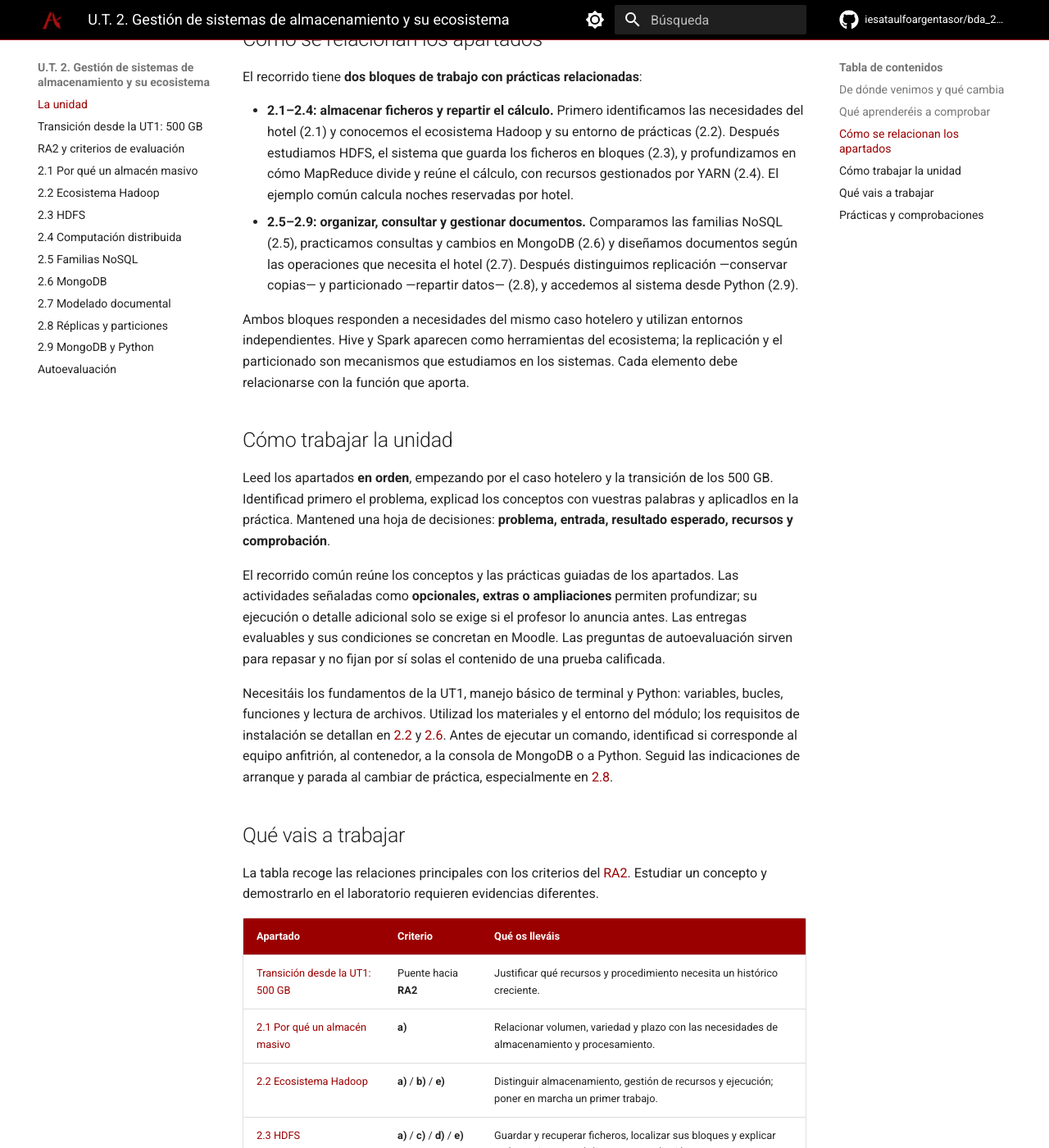
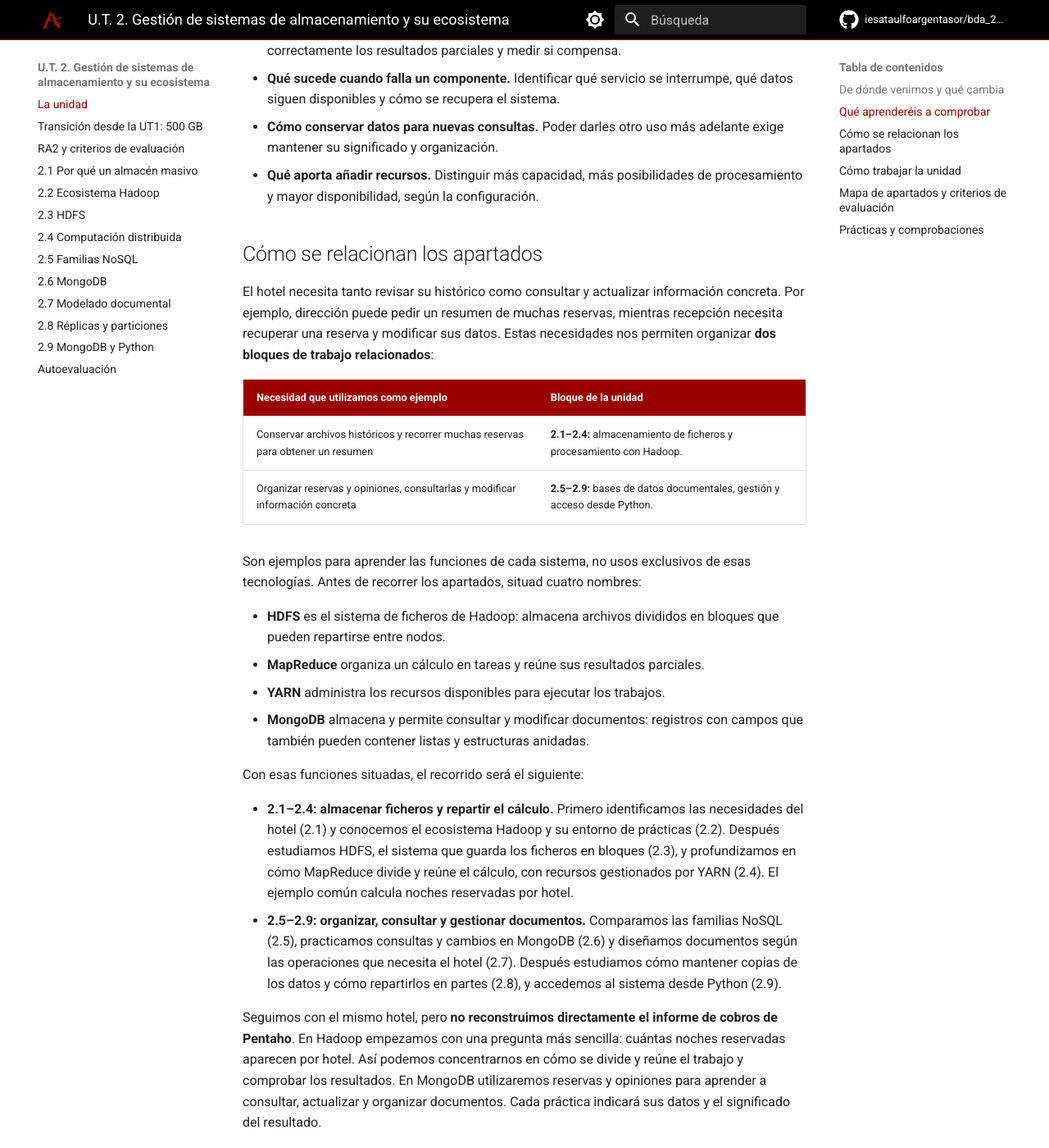
Before and after one commit to iesataulfoargentasor/bda_2026_2027, an MkDocs documentation site: the page built from docs/ut2/index.md, in a window 1280 px wide and 1400 px high, scrolled down 1381 px. Shown: the whole window at 82% size. Built offline with MkDocs 1.6.1 and Material for MkDocs 9.7.7, drawn with Linux system fonts in a browser that asks for light colours; comment, search, counter and statistics services are not loaded; some of the changed text lies outside the part shown.

Commit message:
Refuerza continuidad y recorrido de la unidad UT2

```diff
--- a/docs/ut2/index.md
+++ b/docs/ut2/index.md
@@ -8,13 +8,17 @@ tags:
 
 # U.T. 2. Gestión de sistemas de almacenamiento y su ecosistema
 
-El título sigue el **[RA2](ra2.md)**: *gestiona sistemas de almacenamiento y el amplio ecosistema alrededor de ellos, facilitando el procesamiento de grandes cantidades de datos, sin fallos y de forma rápida*.
+El hotel ya dispone de un procedimiento para preparar y comprobar sus informes. Ahora queremos estudiar qué sucede cuando aumenta el histórico, coinciden varios trabajos o un componente deja de funcionar. En esta unidad aprenderemos a gestionar los sistemas que almacenan y procesan esos datos, comprobando qué pueden hacer y bajo qué condiciones.
+
+Este trabajo desarrolla el **[RA2](ra2.md)**: *gestiona sistemas de almacenamiento y el amplio ecosistema alrededor de ellos, facilitando el procesamiento de grandes cantidades de datos, sin fallos y de forma rápida*.
 
 En esta unidad, «sin fallos» significa estudiar y probar la respuesta del sistema ante **determinados fallos**, con sus condiciones y límites. La rapidez también se comprueba: depende de los datos, los recursos y el trabajo que se realiza.
 
 ## De dónde venimos y qué cambia
 
-En la [UT1](../ut1/index.md) diseñasteis una solución, elegisteis almacenamiento y formatos, integrasteis datos y construisteis un informe comprobado con [Pentaho](../ut1/tarea-clase.md). Seguimos con el mismo **[grupo hotelero de Cantabria](../ut1/caso-hotel.md)**: recepción registra operaciones, finanzas cierra a las **23:00** y gerencia necesita el informe del cierre de ayer a las **8:00**.
+En la [UT1](../ut1/index.md) diseñasteis una solución, elegisteis almacenamiento y formatos, integrasteis datos y construisteis un informe comprobado con [Pentaho](../ut1/tarea-clase.md). Seguimos con el mismo **[grupo hotelero de Cantabria](../ut1/caso-hotel.md)**: recepción registra operaciones, finanzas cierra a las **23:00** y gerencia necesita el informe de ese cierre a las **8:00 del día siguiente**.
+
+En la práctica integradora aprendisteis a relacionar reservas y cobros, validar el resultado y controlar la publicación. Esas comprobaciones siguen siendo necesarias. Ahora ampliamos la pregunta: además de obtener un resultado correcto, ¿qué recursos y mecanismos necesita el sistema para seguir prestando el servicio cuando cambian las condiciones?
 
 La [transición desde la UT1: 500 GB y un portátil](../ut1/transicion-ut2.md) plantea el crecimiento del histórico. La UT2 amplía ese escenario: ¿qué cambia si seguimos acumulando reservas, cobros, registros de sensores y fotos hasta alcanzar varios terabytes? Debemos comprobar si podemos conservarlos, procesarlos dentro del plazo y recuperar el servicio ante un fallo.
 
@@ -32,12 +36,32 @@ Al terminar la unidad, debéis poder explicar y apoyar con evidencias:
 
 ## Cómo se relacionan los apartados
 
-El recorrido tiene **dos bloques de trabajo con prácticas relacionadas**:
+El hotel necesita tanto revisar su histórico como consultar y actualizar información concreta. Por ejemplo, dirección puede pedir un resumen de muchas reservas, mientras recepción necesita recuperar una reserva y modificar sus datos. Estas necesidades nos permiten organizar **dos bloques de trabajo relacionados**:
+
+| Necesidad que utilizamos como ejemplo | Bloque de la unidad |
+| --- | --- |
+| Conservar archivos históricos y recorrer muchas reservas para obtener un resumen | **2.1–2.4:** almacenamiento de ficheros y procesamiento con Hadoop. |
+| Organizar reservas y opiniones, consultarlas y modificar información concreta | **2.5–2.9:** bases de datos documentales, gestión y acceso desde Python. |
+
+Son ejemplos para aprender las funciones de cada sistema, no usos exclusivos de esas tecnologías. Antes de recorrer los apartados, situad cuatro nombres:
+
+- **HDFS** es el sistema de ficheros de Hadoop: almacena archivos divididos en bloques que pueden repartirse entre nodos.
+- **MapReduce** organiza un cálculo en tareas y reúne sus resultados parciales.
+- **YARN** administra los recursos disponibles para ejecutar los trabajos.
+- **MongoDB** almacena y permite consultar y modificar documentos: registros con campos que también pueden contener listas y estructuras anidadas.
+
+Con esas funciones situadas, el recorrido será el siguiente:
 
 - **2.1–2.4: almacenar ficheros y repartir el cálculo.** Primero identificamos las necesidades del hotel (2.1) y conocemos el ecosistema Hadoop y su entorno de prácticas (2.2). Después estudiamos HDFS, el sistema que guarda los ficheros en bloques (2.3), y profundizamos en cómo MapReduce divide y reúne el cálculo, con recursos gestionados por YARN (2.4). El ejemplo común calcula noches reservadas por hotel.
-- **2.5–2.9: organizar, consultar y gestionar documentos.** Comparamos las familias NoSQL (2.5), practicamos consultas y cambios en MongoDB (2.6) y diseñamos documentos según las operaciones que necesita el hotel (2.7). Después distinguimos replicación —conservar copias— y particionado —repartir datos— (2.8), y accedemos al sistema desde Python (2.9).
+- **2.5–2.9: organizar, consultar y gestionar documentos.** Comparamos las familias NoSQL (2.5), practicamos consultas y cambios en MongoDB (2.6) y diseñamos documentos según las operaciones que necesita el hotel (2.7). Después estudiamos cómo mantener copias de los datos y cómo repartirlos en partes (2.8), y accedemos al sistema desde Python (2.9).
 
-Ambos bloques responden a necesidades del mismo caso hotelero y utilizan entornos independientes. Hive y Spark aparecen como herramientas del ecosistema; la replicación y el particionado son mecanismos que estudiamos en los sistemas. Cada elemento debe relacionarse con la función que aporta.
+Seguimos con el mismo hotel, pero **no reconstruimos directamente el informe de cobros de Pentaho**. En Hadoop empezamos con una pregunta más sencilla: cuántas noches reservadas aparecen por hotel. Así podemos concentrarnos en cómo se divide y reúne el trabajo y comprobar los resultados. En MongoDB utilizaremos reservas y opiniones para aprender a consultar, actualizar y organizar documentos. Cada práctica indicará sus datos y el significado del resultado.
+
+La pregunta común a ambos bloques es: **¿qué cambia cuando crecen los datos, aumenta el trabajo o falla un componente?** Compararemos la organización, los recursos y los mecanismos de cada sistema. Los laboratorios utilizan entornos independientes; completar el primer bloque no exige trasladar automáticamente sus salidas al segundo.
+
+La **replicación** mantiene copias de los datos en varios miembros del sistema, y el **particionado** reparte los datos en partes. Pueden combinarse: cada parte puede tener sus propias réplicas. Replicar tampoco sustituye a una copia de seguridad, porque puede propagar borrados o cambios incorrectos.
+
+Hive y Spark aparecen como herramientas del ecosistema. A medida que avancéis, relacionad cada nombre con la función que aporta: guardar, ejecutar, gestionar recursos, consultar o facilitar la recuperación.
 
 ## Cómo trabajar la unidad
 
@@ -47,9 +71,11 @@ El recorrido común reúne los conceptos y las prácticas guiadas de los apartad
 
 Necesitáis los fundamentos de la UT1, manejo básico de terminal y Python: variables, bucles, funciones y lectura de archivos. Utilizad los materiales y el entorno del módulo; los requisitos de instalación se detallan en [2.2](ecosistema.md) y [2.6](mongodb.md). Antes de ejecutar un comando, identificad si corresponde al equipo anfitrión, al contenedor, a la consola de MongoDB o a Python. Seguid las indicaciones de arranque y parada al cambiar de práctica, especialmente en [2.8](replicas-shards.md).
 
-## Qué vais a trabajar
+<span id="que-vais-a-trabajar"></span>
 
-La tabla recoge las relaciones principales con los criterios del [RA2](ra2.md). Estudiar un concepto y demostrarlo en el laboratorio requieren evidencias diferentes.
+## Mapa de apartados y criterios de evaluación
+
+Utilizad esta tabla para localizar dónde se trabaja cada criterio del [RA2](ra2.md) y qué aprendizaje aporta cada apartado. Estudiar un concepto y demostrarlo en el laboratorio requieren evidencias diferentes.
 
 | Apartado | Criterio | Qué os lleváis |
 | --- | --- | --- |
@@ -87,6 +113,8 @@ Los CSV y JSONL son **conjuntos diferentes**: no tienen por qué producir los mi
 !!! info "Qué permite demostrar el entorno de aula"
     El entorno básico de Hadoop utiliza un único nodo de datos y un único nodo de ejecución en un ordenador. Permite observar sus funciones y las tareas, pero probar la tolerancia por réplica requiere más nodos de datos y copias efectivas. Varios contenedores en un ordenador tampoco demuestran resistencia ante la pérdida de ese ordenador ni aceleración entre máquinas físicas. En cada prueba, distinguid lo observado de lo esperado por diseño.
 
+Para observar el crecimiento del sistema, relacionad cada recurso añadido con lo que aporta: por ejemplo, capacidad de almacenamiento al incorporar un DataNode o capacidad de ejecución al añadir un trabajador. El laboratorio opcional de particionado ofrece otra forma de estudiarlo. El profesor concretará la práctica o demostración con la que se recogerá la evidencia del criterio **e)**; explicar una ampliación prevista no equivale a haberla observado.
+
 En cada práctica conservad **entrada, configuración, operación, resultado y explicación**. Una captura sin interpretación no permite saber si el resultado es correcto. Contrastad recuentos, totales y reglas de negocio; al probar un fallo, registrad el estado inicial, la interrupción y la recuperación. Si el entorno no permite demostrar una propiedad, explicad la limitación y qué prueba adicional necesitaríais.
 
 Terminad con la [autoevaluación](autoevaluacion.md) y revisad los criterios del [RA2](ra2.md). Debéis poder explicar a un compañero qué necesidad resuelve cada sistema, qué habéis comprobado y bajo qué condiciones se mantiene el resultado.
```
